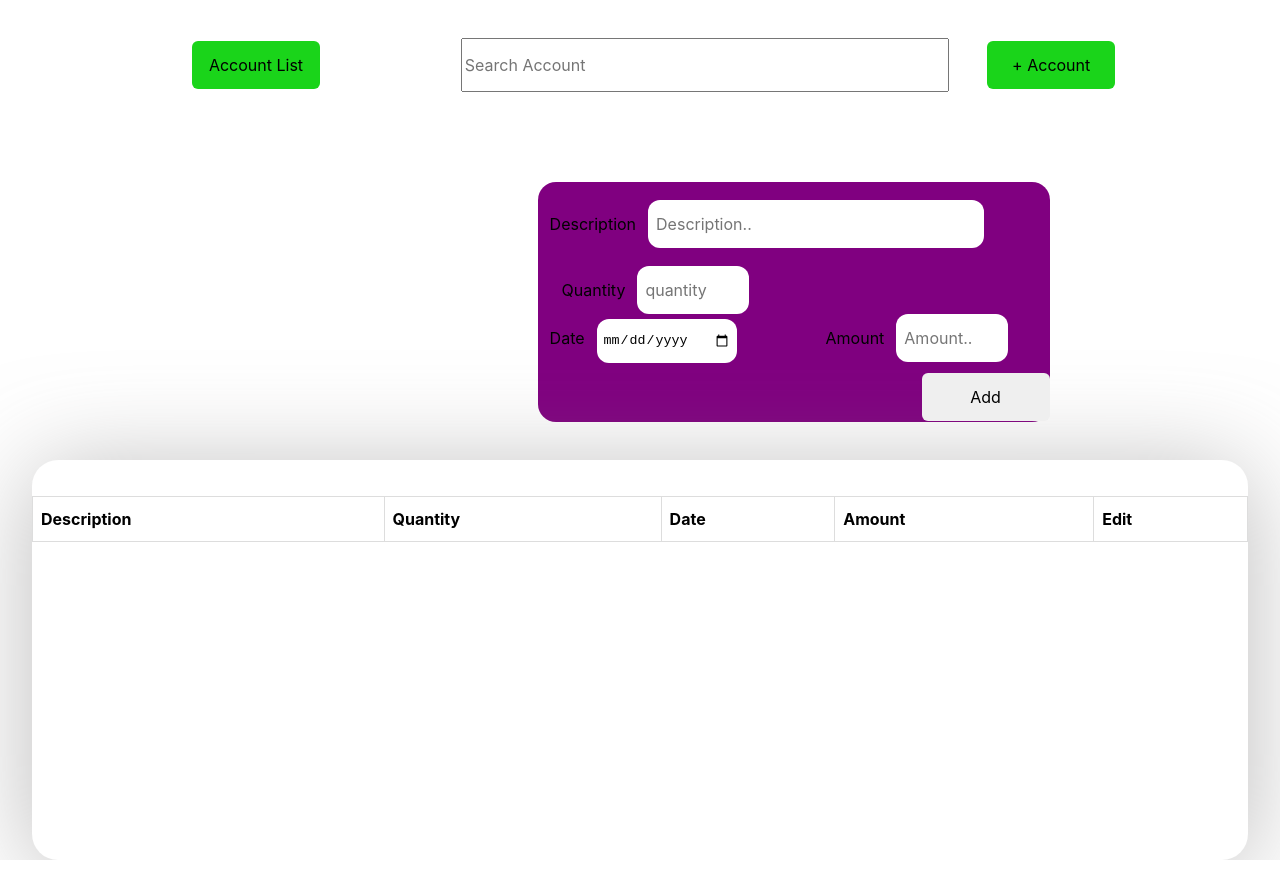
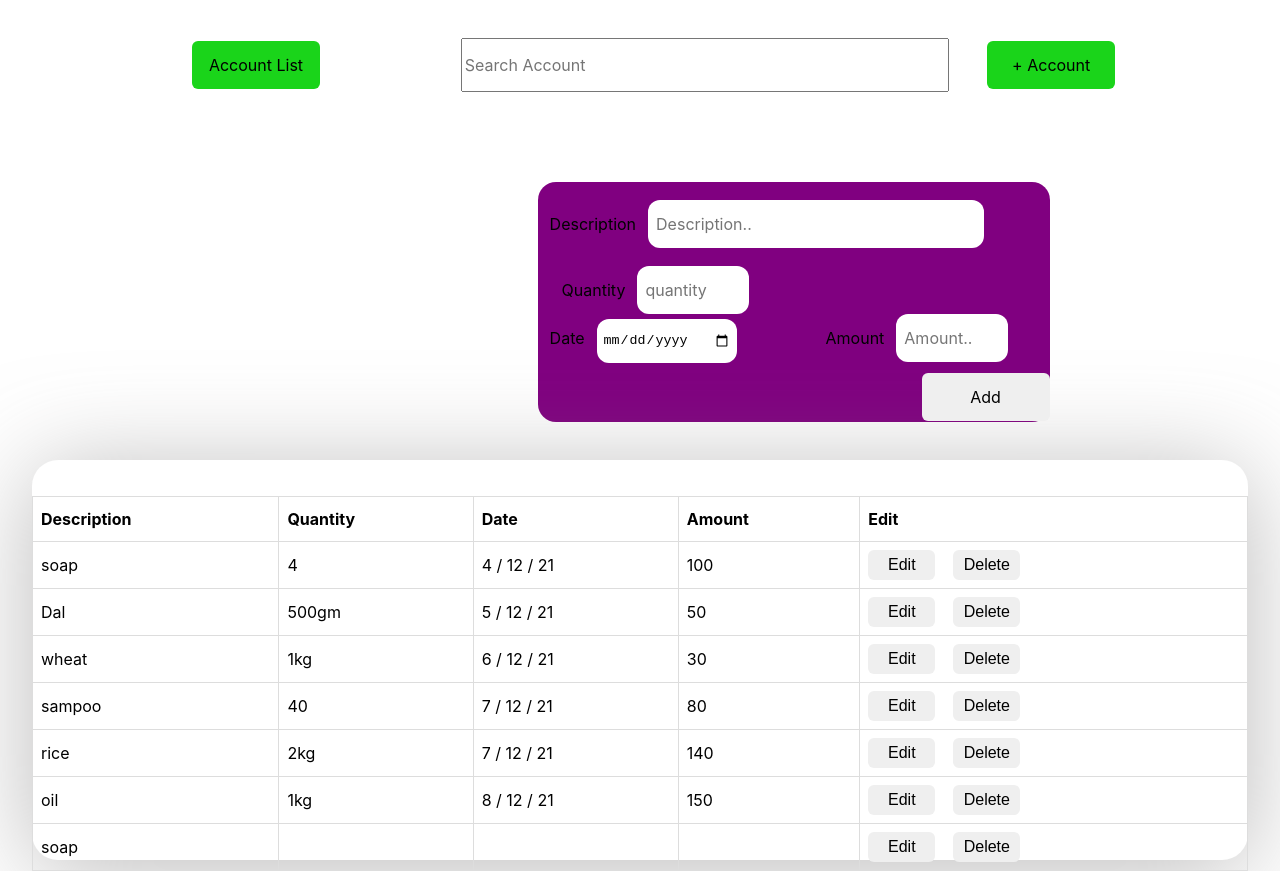
Before and after one commit to Parth-Ramani/groceries-account, a React (Create React App) app: page / in a window 1280 px wide. Built offline with nearby package versions, Linux system fonts and the light colour scheme.

Commit message:
still not completing rendering in table and tooked the 1 hour break

```diff
--- a/src/App.js
+++ b/src/App.js
@@ -12,6 +12,10 @@ let DUMMY_NAME = [
     fullName: "ram",
     array: [
       { description: "soap" },
+      { quantity: "4" },
+      { date: "2022-2-12" },
+      { amount: "100" },
+      { description: "chhas" },
       { quantity: "4" },
       { date: "2022-2-12" },
       { amount: "100" },
@@ -44,50 +48,50 @@ let DUMMY_NAME = [
   },
 ];
 
-// const DUMMY_DATA = [
-//   {
-//     id: "a1",
-//     description: "soap",
-//     quantity: "4",
-//     date: "4 / 12 / 21",
-//     amount: "100",
-//   },
-//   {
-//     id: "a2",
-//     description: "Dal",
-//     quantity: "500gm",
-//     date: "5 / 12 / 21",
-//     amount: "50",
-//   },
-//   {
-//     id: "a3",
-//     description: "wheat",
-//     quantity: "1kg",
-//     date: "6 / 12 / 21",
-//     amount: "30",
-//   },
-//   {
-//     id: "a4",
-//     description: "sampoo",
-//     quantity: "40",
-//     date: "7 / 12 / 21",
-//     amount: "80",
-//   },
-//   {
-//     id: "a5",
-//     description: "rice",
-//     quantity: "2kg",
-//     date: "7 / 12 / 21",
-//     amount: "140",
-//   },
-//   {
-//     id: "a6",
-//     description: "oil",
-//     quantity: "1kg",
-//     date: "8 / 12 / 21",
-//     amount: "150",
-//   },
-// ];
+const DUMMY_DATA = [
+  {
+    // id: "a1",
+    description: "soap",
+    quantity: "4",
+    date: "4 / 12 / 21",
+    amount: "100",
+  },
+  {
+    // id: "a2",
+    description: "Dal",
+    quantity: "500gm",
+    date: "5 / 12 / 21",
+    amount: "50",
+  },
+  {
+    // id: "a3",
+    description: "wheat",
+    quantity: "1kg",
+    date: "6 / 12 / 21",
+    amount: "30",
+  },
+  {
+    // id: "a4",
+    description: "sampoo",
+    quantity: "40",
+    date: "7 / 12 / 21",
+    amount: "80",
+  },
+  {
+    // id: "a5",
+    description: "rice",
+    quantity: "2kg",
+    date: "7 / 12 / 21",
+    amount: "140",
+  },
+  {
+    // id: "a6",
+    description: "oil",
+    quantity: "1kg",
+    date: "8 / 12 / 21",
+    amount: "150",
+  },
+];
 
 // const account1 = {
 //   owner: 'Jonas Schmedtmann',
@@ -133,7 +137,7 @@ const App = () => {
   const [openForm, setForm] = useState(false);
   const [openList, setList] = useState(false);
   const [customerList, setCustomerList] = useState(DUMMY_NAME);
-  const [enteredInputs, setInput] = useState("");
+  const [enteredInputs, setInput] = useState(DUMMY_DATA);
 
   //customerListData
   const saveCustomerData = (enterCustomer) => {
@@ -151,6 +155,8 @@ const App = () => {
   const customerInputData = (enteredList) => {
     const updateList = [enteredList, ...enteredInputs];
     console.log(enteredList);
+    console.log(enteredInputs);
+
     setInput(updateList);
   };
 
@@ -197,9 +203,6 @@ const App = () => {
   const clickme = (name) => {
     console.log(name);
   };
-
-  const array = [clickme()];
-  console.log(array);
 
   // console.log(...enteredInputs);
 
@@ -258,7 +261,7 @@ const App = () => {
         enteredInputs={enteredInputs}
         customerList={customerList}
         handleTableDeleteClick={handleTableDeleteClick}
-        clickme={clickme()}
+        DUMMY_NAME={DUMMY_NAME}
         // data={data}
       />
     </div>
--- a/src/Components/DetailTable.js
+++ b/src/Components/DetailTable.js
@@ -5,7 +5,7 @@ const DetailTable = (props) => {
   return (
     <div>
       <div className="detail_container">
-        <h1> </h1>
+        <h1></h1>
 
         <table className="customers">
           <thead>
@@ -18,7 +18,7 @@ const DetailTable = (props) => {
             </tr>
           </thead>
           <tbody>
-            {/* {props.enteredInputs.map((item) => (
+            {props.enteredInputs.map((item) => (
               <tr>
                 <td>{item.description}</td>
                 <td>{item.quantity}</td>
@@ -36,18 +36,18 @@ const DetailTable = (props) => {
                   </button>
                 </td>
               </tr>
-            ))} */}
-            {/* <tr>
-              <td>{props.DUMMY_DATA[0].description}</td>
-              <td>{props.DUMMY_DATA[0].quantity}</td>
-              <td>{props.DUMMY_DATA[0].date}</td>
-              <td>{props.DUMMY_DATA[0].amount}</td>
+            ))}
+            <tr>
+              <td>{props.DUMMY_NAME[0].array[0].description}</td>
+              <td>{props.DUMMY_NAME[0].quantity}</td>
+              <td>{props.DUMMY_NAME[0].date}</td>
+              <td>{props.DUMMY_NAME[0].amount}</td>
               <td>
                 <button className="editbtn">Edit</button>
                 <button className="deletebtn">Delete</button>
               </td>
             </tr>
-            <tr>
+            {/* <tr>
               <td>{props.DUMMY_DATA[1].description}</td>
               <td>{props.DUMMY_DATA[1].quantity}</td>
               <td>{props.DUMMY_DATA[1].date}</td>
```
Lines whose indentation alone changed are shown as unchanged.
